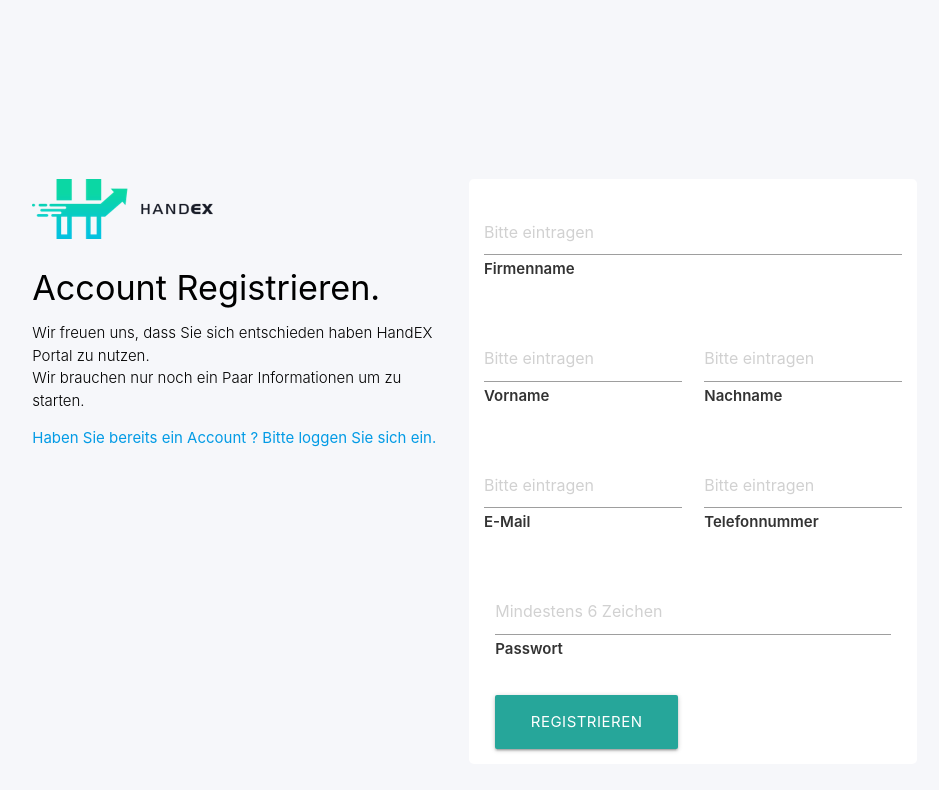
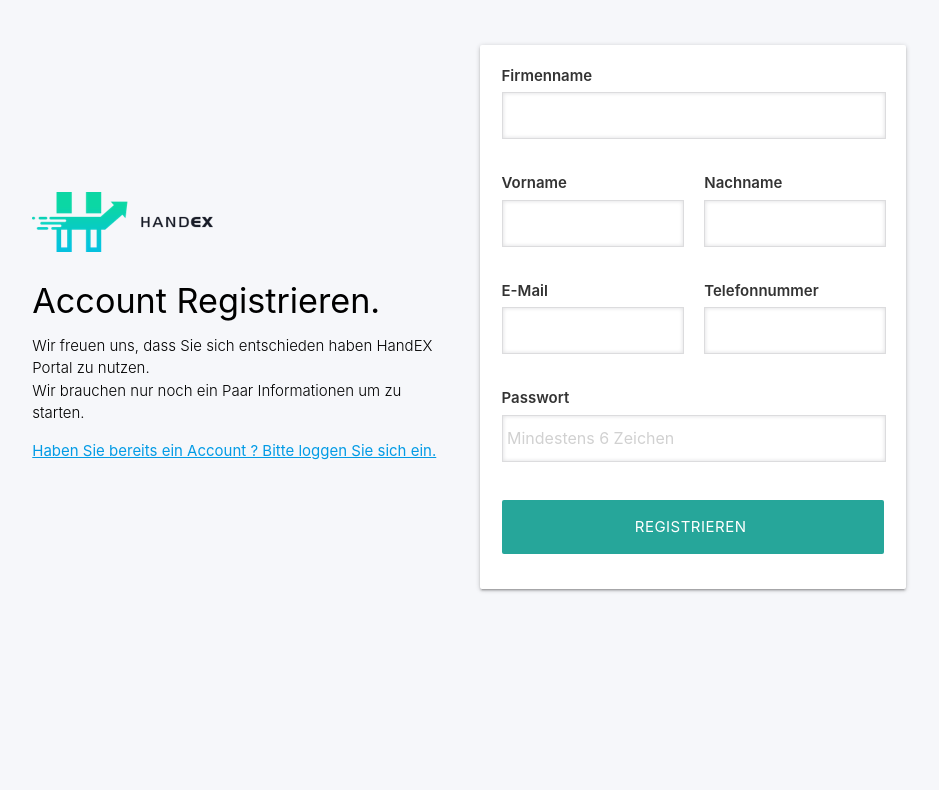
Before and after one commit to asfandyar-malik/HandEX-Portal-UI, a plain HTML site: page register_account.html in a window 1280 px wide. Shown: the whole page, without its empty margins (171-1110 px from the left). Drawn offline with nearby package versions, Linux system fonts and the light colour scheme.

Commit message:
BACK-368
Register Account Page Added acording to:
https://app.goabstract.com/share/ade95222-cf4c-41dc-8530-d644a0c74359?mode=design&sha=e7a950663708a2de908582956b88536ac45dd9d4

```diff
--- a/css/style.css
+++ b/css/style.css
@@ -12,3 +12,15 @@
 .icon-block .material-icons {
 	font-size: inherit;
 }
+
+.sign-in .col.s12 > .btn {
+    width: 100%;
+}
+
+body .sign-in {
+    padding-top: 5%;
+}
+body .form-section .form-content {
+    width:90%;
+    padding-top: 10px;
+}
--- a/register_account.html
+++ b/register_account.html
@@ -4,19 +4,15 @@
     <meta http-equiv="Content-Type" content="text/html; charset=UTF-8"/>
     <meta name="viewport" content="width=device-width, initial-scale=1, maximum-scale=1.0"/>
     <title>handex</title>
-
     <!-- CSS  -->
     <link href="https://fonts.googleapis.com/icon?family=Material+Icons" rel="stylesheet">
     <link href="css/materialize.css" type="text/css" rel="stylesheet" media="screen,projection"/>
     <link href="css/style.css" type="text/css" rel="stylesheet" media="screen,projection"/>
 </head>
 <body>
-
 <div class="container">
     <div class="section sign-in">
-
-        <!--   Icon Section   -->
-        <div class="row">
+        <div class="row valign-wrapper">
             <div class="col s12 m6">
                 <div class="text-section black-text small-text">
                     <img src="handex-logo.png" alt="">
@@ -25,59 +21,54 @@
                         Wir brauchen nur noch ein Paar Informationen um zu starten.<br>
 
                     </p>
-                    <a href="#">Haben Sie bereits ein Account ? Bitte loggen Sie sich ein.</a>
+                    <a href="#" class="un"><u>Haben Sie bereits ein Account ? Bitte loggen Sie sich ein.</u></a>
                 </div>
             </div>
-
             <div class="col s12 m6">
+                <form action="" method="post">
+                    <div class="form-section z-depth-1">
                         <div class="row">
-                    <form class="col s12 custom-form">
+                            <div class="col s12">
+                                <div class="form-content">
                                     <div class="row">
                                         <div class="input-field col s12">
-                                <input id="company_name" placeholder="Bitte eintragen" type="text" class="validate">
-                                <label for="email">Firmenname </label>
+                                            <label>Firmenname</label>
+                                            <input id="company_name" type="text" class="validate">
+                                        </div>
+                                        <div class="input-field col s12 m6">
+                                            <label>Vorname</label>
+                                            <input id="first_name" type="text" class="validate">
+                                        </div>
+                                        <div class="input-field col s12 m6">
+                                            <label>Nachname</label>
+                                            <input id="last_name" type="text" class="validate">
+                                        </div>
+                                        <div class="input-field col s12 m6">
+                                            <label>E-Mail</label>
+                                            <input id="postal" type="text" class="validate">
+                                        </div>
+                                        <div class="input-field col s12 m6">
+                                            <label>Telefonnummer</label>
+                                            <input id="city" type="text" class="validate">
+                                        </div>
+                                        <div class="input-field col s12">
+                                            <label for="password">Passwort</label>
+                                            <input id="password" placeholder=" Mindestens 6 Zeichen" type="password"
+                                                   class="validate">
+                                        </div>
+                                        <div class="input-field col s12">
+                                            <button class="btn btn-large z-depth-0 validate" type="submit" name="action">Registrieren
+                                                <i class="material-icons"></i>
+                                            </button>
                                         </div>
                                     </div>
-                        <div class="row">
-                            <div class="input-field col s6">
-                                <input id="first_name" type="text" placeholder="Bitte eintragen" class="validate">
-                                <label for="first_name">Vorname</label>
-                            </div>
-                            <div class="input-field col s6">
-                                <input id="last_name" placeholder="Bitte eintragen" type="text" class="validate">
-                                <label for="last_name">Nachname</label>
                                 </div>
                             </div>
-
-                        <div class="row">
-                            <div class="input-field col s6">
-                                <input id="email" placeholder="Bitte eintragen" type="text" class="validate">
-                                <label for="first_name">E-Mail</label>
-                            </div>
-                            <div class="input-field col s6">
-                                <input id="phone_number" placeholder="Bitte eintragen" type="text" class="validate">
-                                <label for="last_name">Telefonnummer</label>
-                            </div>
-                        </div>
-
-                            <div class="input-field col s12">
-                                <input id="password" placeholder="Mindestens 6 Zeichen" type="password" class="validate">
-                                <label for="password">Passwort</label>
-                            </div>
-                            <div class="input-field col s12">
-                                <button class="btn btn-large validate" type="submit" name="action">Registrieren
-                                    <i class="material-icons right"></i>
-                                </button>
                         </div>
                     </div>
             </form>
         </div>
     </div>
-        </div>
-    </div>
-    <br><br>
-</div>
-
     <!--  Scripts-->
     <script src="https://code.jquery.com/jquery-2.1.1.min.js"></script>
     <script src="js/materialize.js"></script>
```
Lines whose indentation alone changed are shown as unchanged.
